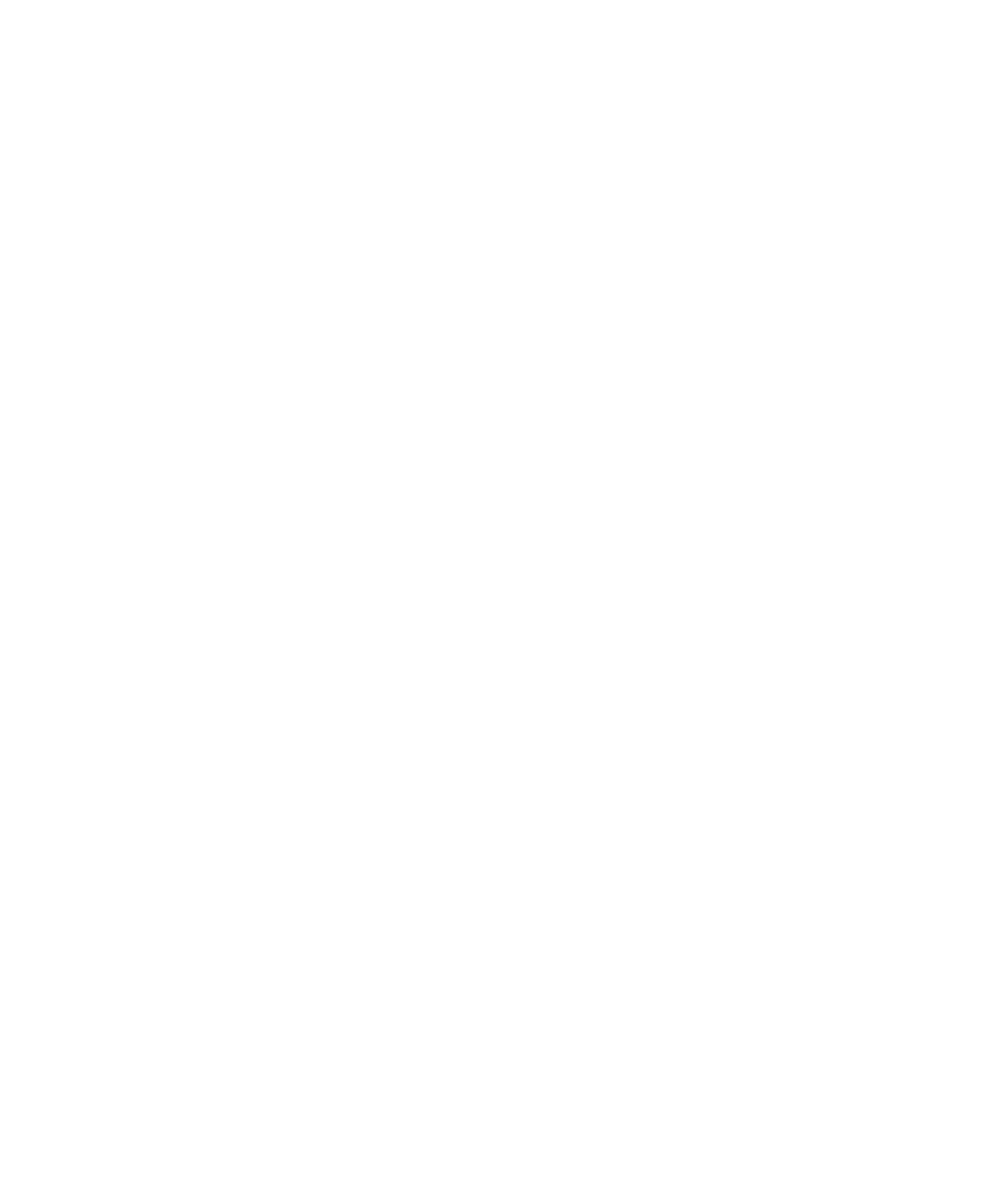
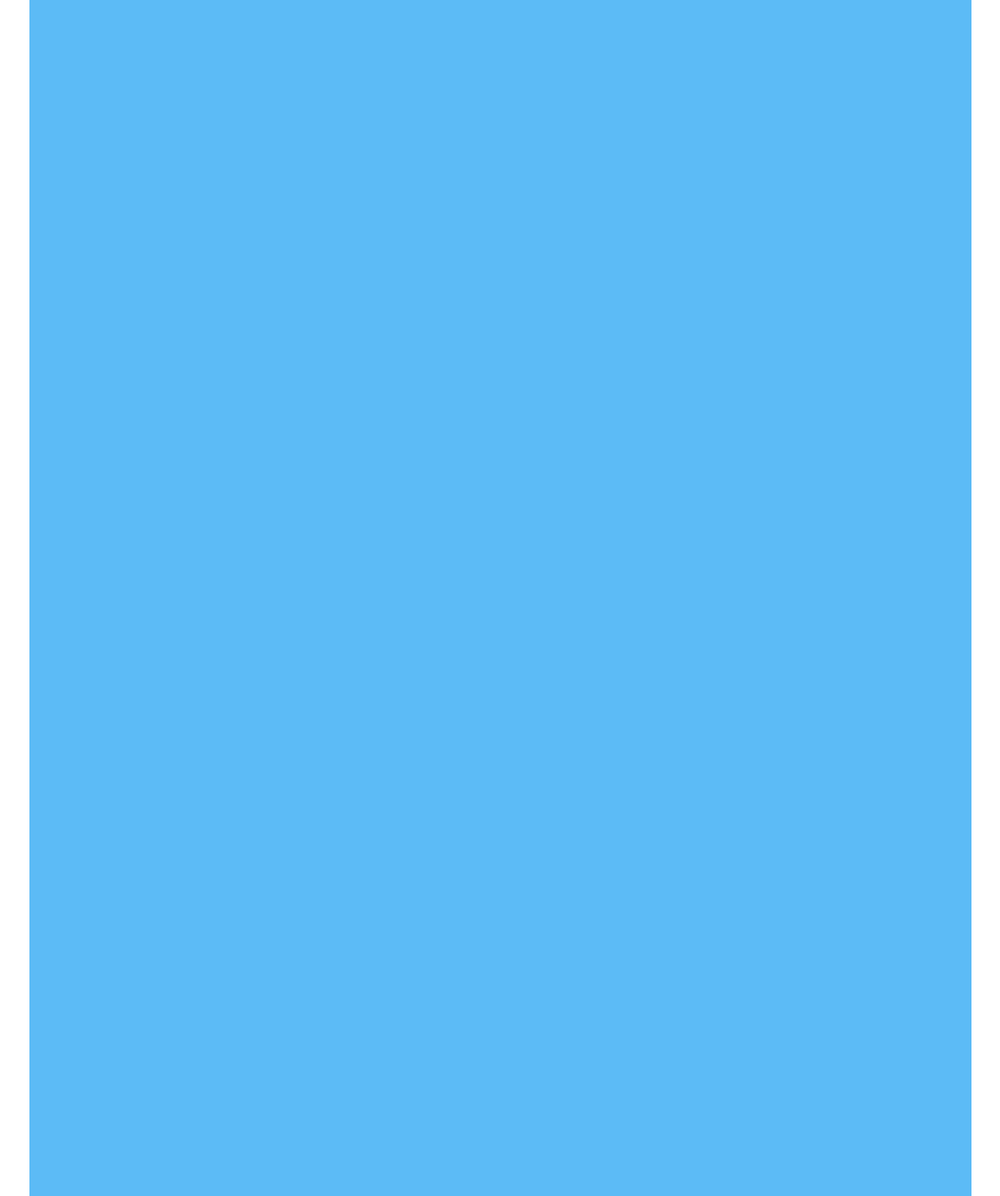
Before and after one commit to belchatnik/catbrush, a plain HTML site: page index.htm in a window 1280 px wide. Shown: the top 1300 px of the page at 92% size, without its empty margins (96-1183 px from the left). Before the commit the page ends 800 px from the top, so only its background shows below. Drawn offline with Linux system fonts and the light colour scheme.

Commit message:
New 03/03/17

```diff
--- a/css/style.css
+++ b/css/style.css
@@ -27,7 +27,25 @@
 	margin: 0;
 }
 html {
+	height: 100%;
+	width: 100%;
 }
 body {
+	height: 100%;
+	width: 100%;
 	font-size: 100%;
 }
+header {
+	height: 100%;
+	width: 100%;
+}
+.main {
+	height: 100%;
+	width: 100%;
+}
+.center {
+	height: 100%;
+	width: 80%;
+	margin: 0 auto;
+	background: #5cbbf6;
+}
--- a/index.htm
+++ b/index.htm
@@ -23,6 +23,7 @@
   <body>
 
 	<header>
+		<div class="center">
 			<nav>
 				<ul>
 					<li></li>
@@ -33,12 +34,21 @@
 			</nav>
 			<div id="nameblock">
 			</div>
+		</div>
 	</header>
 
 
-	<main id="mainbrushblock">
+	<div class="main" id="mainbrushblock">
+		<div class="center">
+			<div id="whatbrush">
+			</div>
+			<div id="whybrush">
+			</div>
+			<div id="howbrush">
+			</div>
+		</div>
 
-	</main>
+	</div>
 
 
 	<footer>
```
Lines whose indentation alone changed are shown as unchanged.
